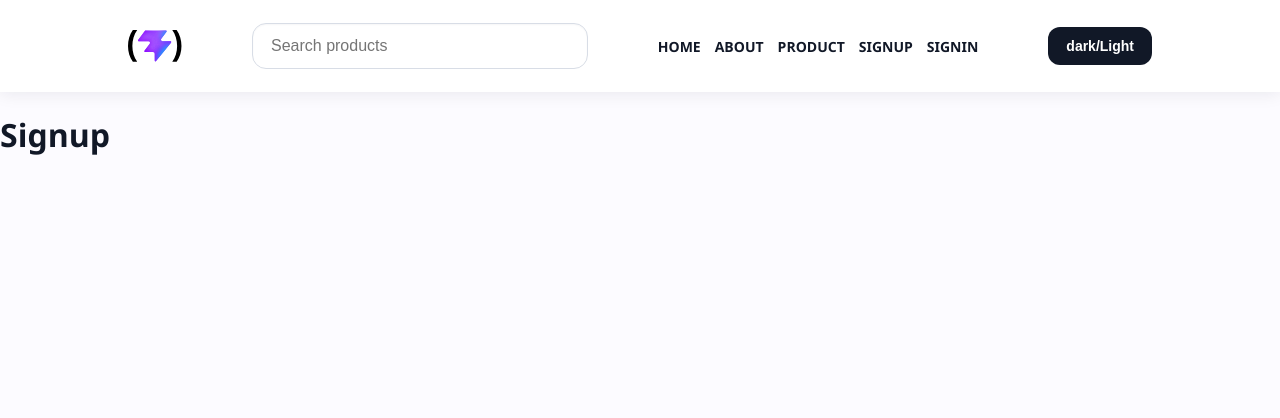
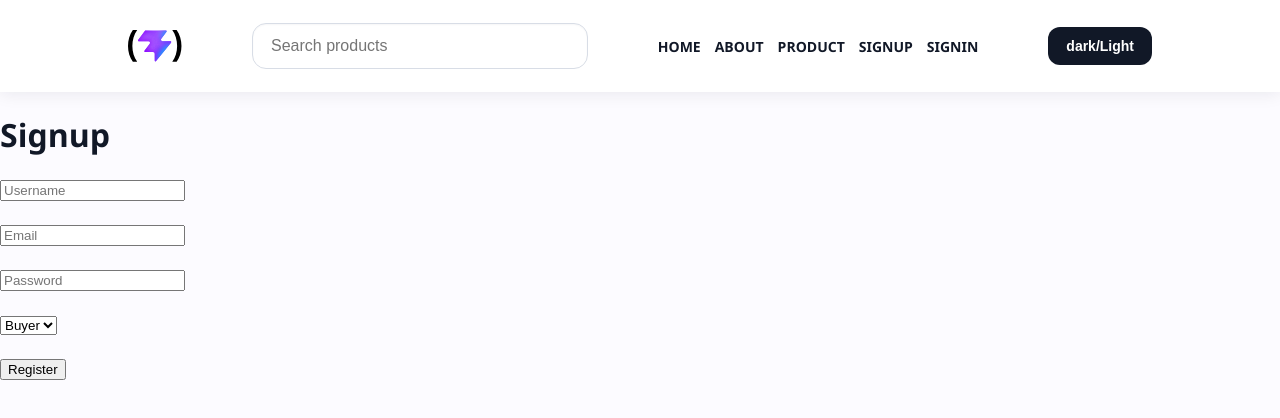
Before and after one commit to shi8423/react-ecommerce, a React (Vite) app in the folder frontend/: page /register in a window 1280 px wide. Shown: the top 418 px of the page. Built offline with nearby package versions, Linux system fonts and the light colour scheme; the HTML template or start-up script is replaced by a standard one.

Commit message:
Added signup and signin functionality

```diff
--- a/frontend/package.json
+++ b/frontend/package.json
@@ -11,6 +11,7 @@
     "preview": "vite preview"
   },
   "dependencies": {
+    "axios": "^1.17.0",
     "react-dom": "^19.2.6",
     "react-router-dom": "^7.16.0",
     "router-dom": "^3.0.3"
--- a/frontend/src/signin.jsx
+++ b/frontend/src/signin.jsx
@@ -1,9 +1,71 @@
+import { useState } from "react";
+import axios from "axios";
+
 function Signin() {
+
+  const [formdata, setformdata] = useState({
+    username: "",
+    password: ""
+  });
+
+  const handlechange = (e) => {
+    setformdata({
+      ...formdata,
+      [e.target.name]: e.target.value
+    });
+  };
+
+  const handlesubmit = async (e) => {
+    e.preventDefault();
+
+    try {
+      let res = await axios.post(
+        "https://backend-v4ql.onrender.com/auth/login",
+        formdata
+      );
+
+      alert(res.data.msg);
+
+      if (res.data.token) {
+        localStorage.setItem("token", res.data.token);
+      }
+
+    } catch (error) {
+      alert("Login Failed");
+    }
+  };
+
   return (
     <div>
       <h1>Signin</h1>
+
+      <form onSubmit={handlesubmit}>
+
+        <input
+          type="text"
+          name="username"
+          placeholder="Username"
+          onChange={handlechange}
+        />
+
+        <br /><br />
+
+        <input
+          type="password"
+          name="password"
+          placeholder="Password"
+          onChange={handlechange}
+        />
+
+        <br /><br />
+
+        <button type="submit">
+          Login
+        </button>
+
+      </form>
     </div>
-  )
+  );
 }
 
-export default Signin
+export default Signin;
--- a/frontend/src/signup.jsx
+++ b/frontend/src/signup.jsx
@@ -1,9 +1,86 @@
+import { useState } from "react";
+import axios from "axios";
+
 function Signup() {
+  const [formdata, setFormdata] = useState({
+    username: "",
+    email: "",
+    password: "",
+    role: "buyer"
+  });
+
+  const handlechange = (e) => {
+    setFormdata({
+      ...formdata,
+      [e.target.name]: e.target.value
+    });
+  };
+
+  const handlesubmit = async (e) => {
+    e.preventDefault();
+
+    try {
+      let res = await axios.post(
+        "https://backend-v4ql.onrender.com/auth/register",
+        formdata
+      );
+
+      alert(res.data.msg);
+
+      if (res.data.token) {
+        localStorage.setItem("token", res.data.token);
+      }
+
+    } catch (error) {
+      alert("Registration Failed");
+    }
+  };
+
   return (
     <div>
       <h1>Signup</h1>
+
+      <form onSubmit={handlesubmit}>
+        <input
+          type="text"
+          name="username"
+          placeholder="Username"
+          onChange={handlechange}
+        />
+
+        <br /><br />
+
+        <input
+          type="email"
+          name="email"
+          placeholder="Email"
+          onChange={handlechange}
+        />
+
+        <br /><br />
+
+        <input
+          type="password"
+          name="password"
+          placeholder="Password"
+          onChange={handlechange}
+        />
+
+        <br /><br />
+
+        <select name="role" onChange={handlechange}>
+          <option value="buyer">Buyer</option>
+          <option value="seller">Seller</option>
+        </select>
+
+        <br /><br />
+
+        <button type="submit">
+          Register
+        </button>
+      </form>
     </div>
-  )
+  );
 }
 
-export default Signup
+export default Signup;
```
Also changed, not shown: 1 other file (tests, documents, lock files or other folders).
